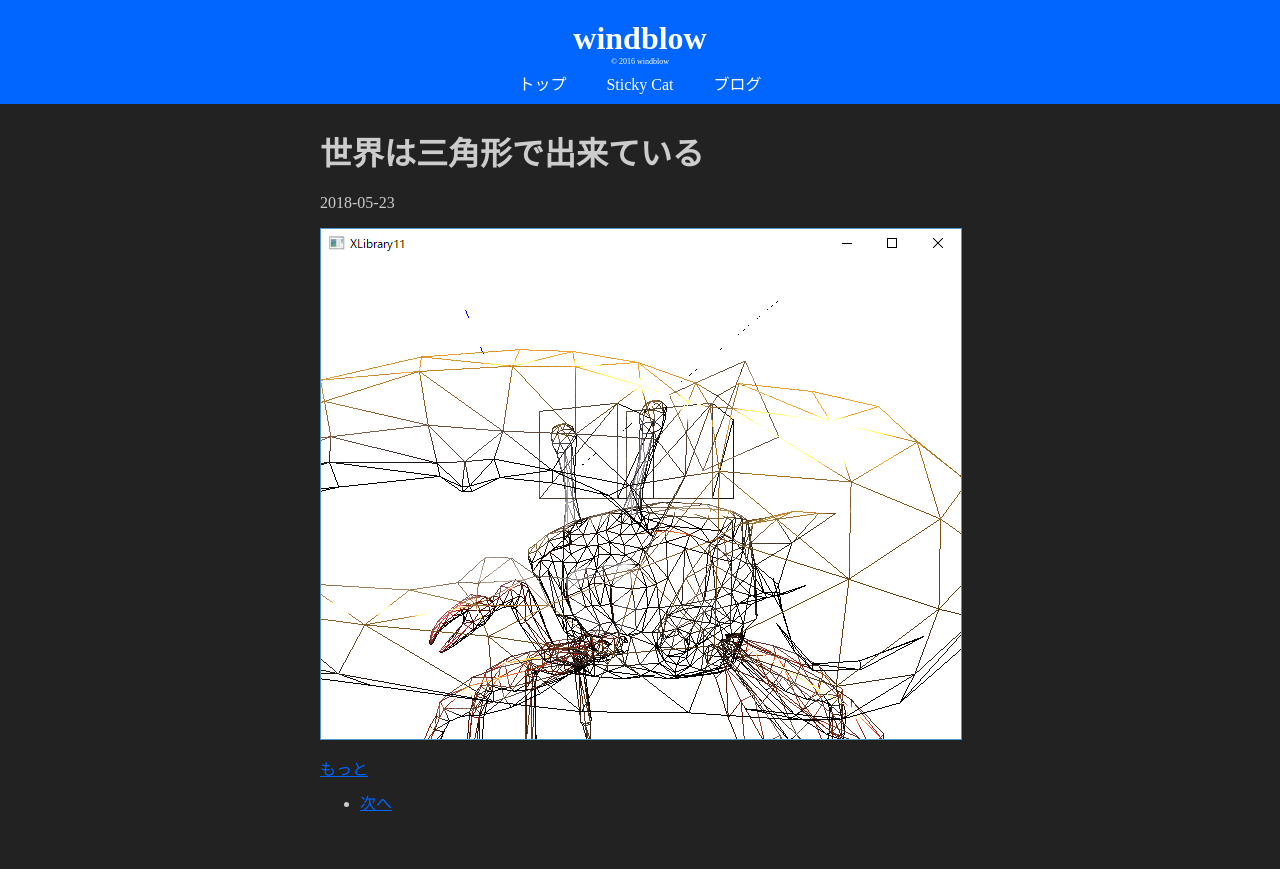
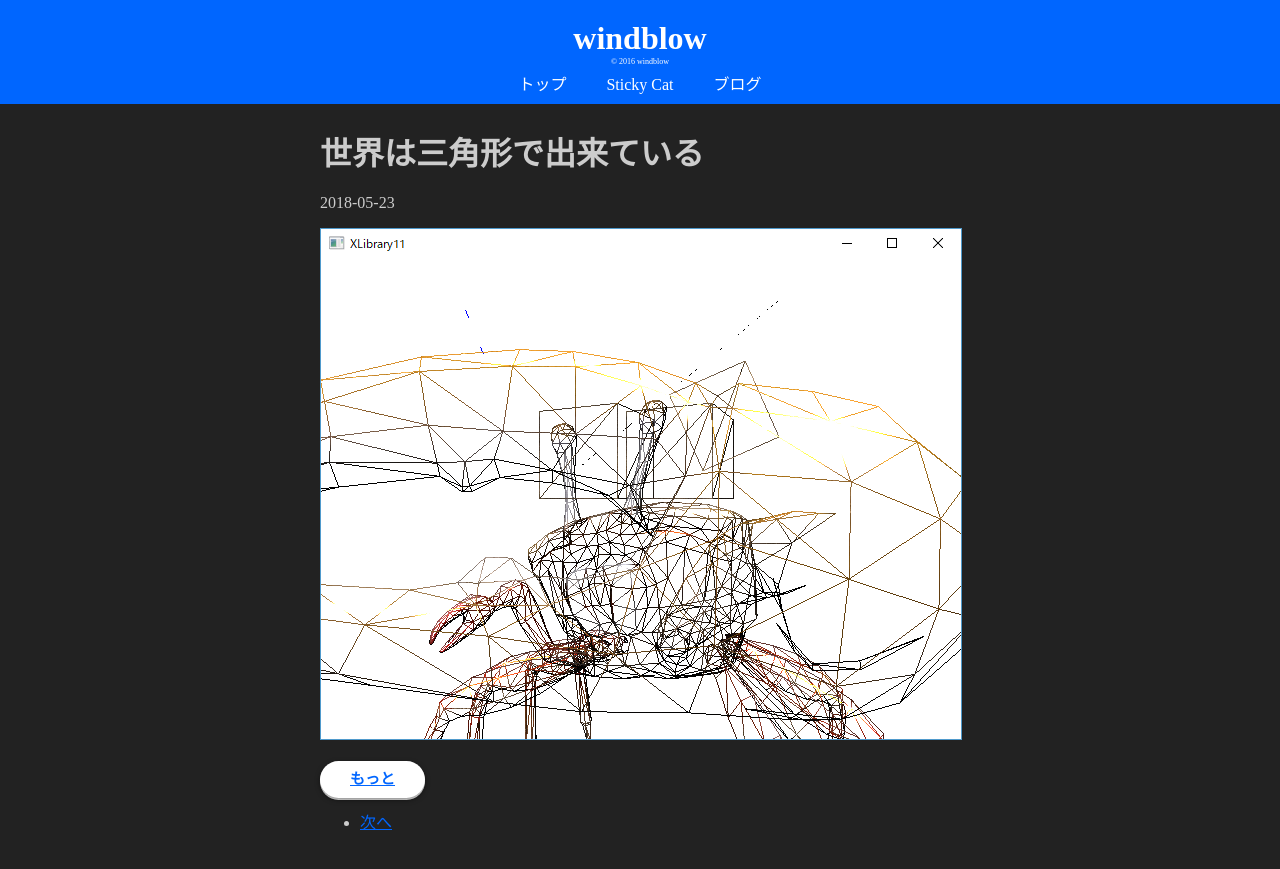
Before and after one commit to itukikikuti/windblow.net, a Jekyll site: the page built from blog/index.html, in a window 1280 px wide. Shown: the top 869 px of the page. Built offline with Jekyll 4.4.1, drawn with Linux system fonts in a browser that asks for light colours; the list of posts is cut into pages by our own code.

Commit message:
Update style.css

```diff
--- a/assets/style.css
+++ b/assets/style.css
@@ -61,6 +61,23 @@ main h1 a {
 main h1 a:hover {
     color: var(--theme-color);
 }
+article .more {
+    transition: 0.1s;
+    display: inline-block;
+    background: white;
+    color: var(--theme-color);
+    font-size: 15px;
+    font-weight: bold;
+    padding: 10px 30px;
+    border-radius: 999px;
+    box-shadow:
+        0 2px 5px rgba(0, 0, 0, 0.5),
+        0 2px 0 white;
+}
+article .more:hover {
+    transform: translateY(2px);
+    box-shadow: 0 1px 1px rgba(0, 0, 0, 0.5);
+}
 .embed {
     position: relative;
     width: 100%;
```
